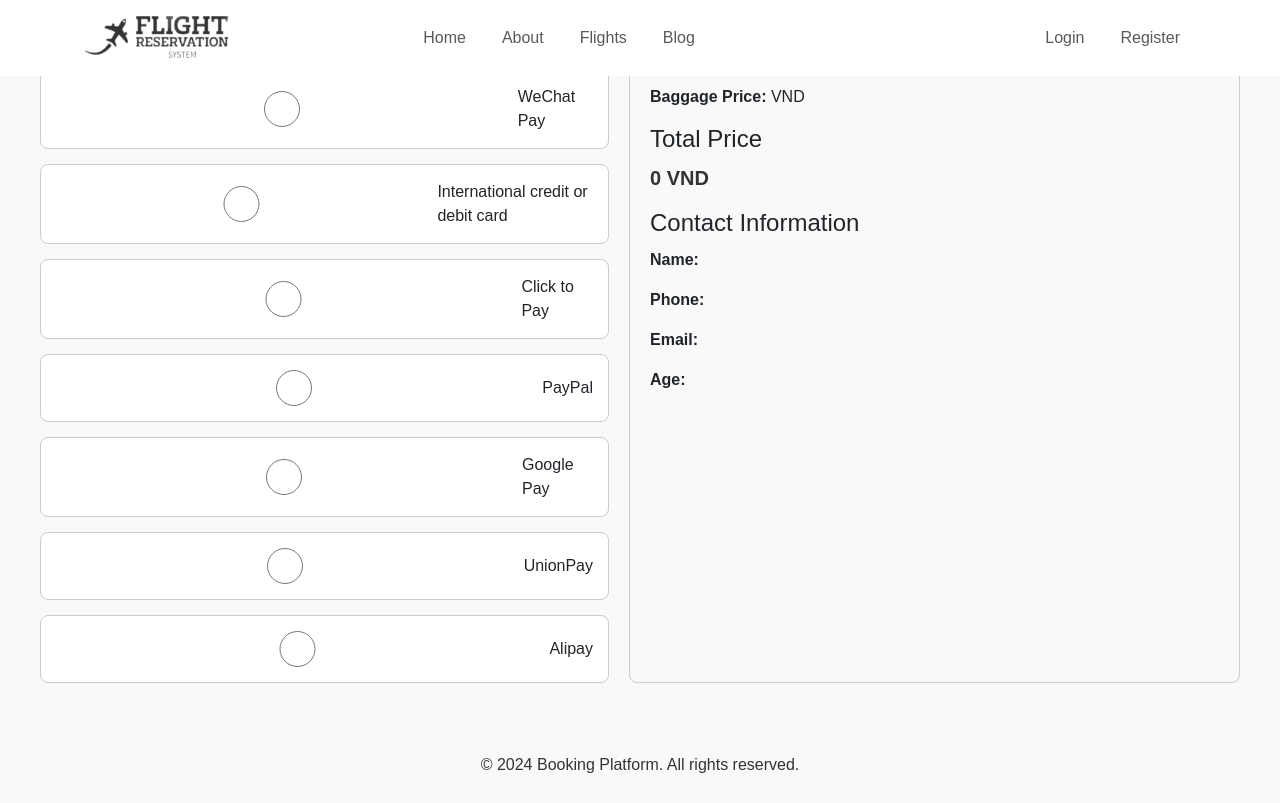
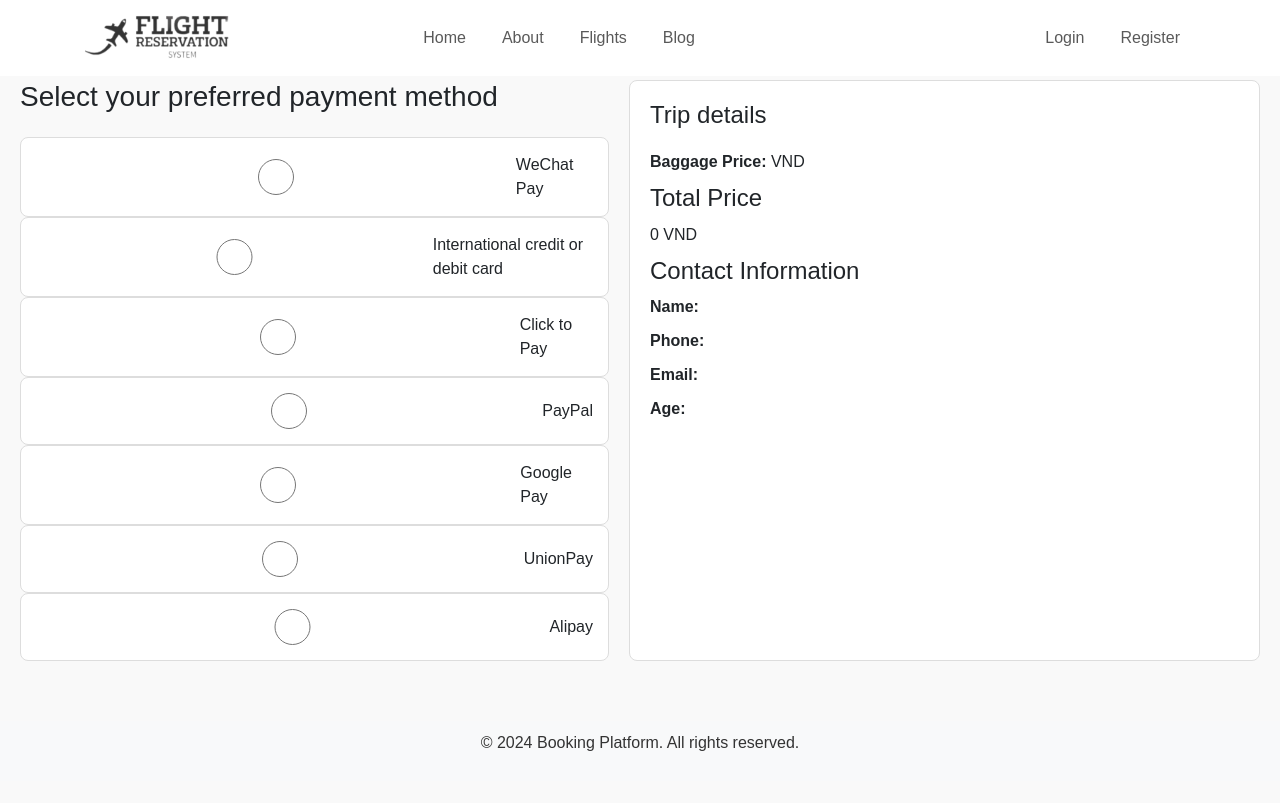
Before and after one commit to hoanghieu2385/Airline-Reservation-System, a React (Create React App) app in the folder frontend/: page /payment in a window 1280 px wide. Built offline with nearby package versions, Linux system fonts and the light colour scheme.

Commit message:
chinh payment

```diff
--- a/frontend/src/assets/css/Payment.css
+++ b/frontend/src/assets/css/Payment.css
@@ -1,81 +1,63 @@
-.payment-page {
+/* CSS for Proper Two-Column Layout on Payment Page */
+
+.payment-page-container {
   display: flex;
-    justify-content: center;
+  flex-wrap: nowrap; /* Keeps two-column layout */
+  gap: 20px;
   padding: 20px;
-    font-family: Arial, sans-serif;
-  }
-
-  .payment-container {
-    display: flex;
-    max-width: 1200px;
-    width: 100%;
+  margin-top: 60px; /* Ensures content stays below header */
+  justify-content: space-between;
 }
 
 .payment-methods {
   flex: 1;
-    margin-right: 20px;
-  }
-
-  .trip-details {
-    flex: 1;
-    padding: 20px;
-    border: 1px solid #ccc;
-    border-radius: 8px;
-    background-color: #f9f9f9;
-  }
-
-  .payment-methods h3 {
-    margin-bottom: 15px;
-  }
-
-  .payment-methods-list {
   display: flex;
   flex-direction: column;
   gap: 15px;
 }
 
 .payment-method-box {
+  border: 1px solid #ddd;
+  border-radius: 8px;
+  padding: 15px;
   display: flex;
   align-items: center;
-    padding: 15px;
-    border: 1px solid #ccc;
-    border-radius: 8px;
   background-color: #fff;
   cursor: pointer;
-    transition: all 0.3s ease;
+  justify-content: flex-start; /* Adjust for better alignment */
+  transition: box-shadow 0.3s ease;
 }
 
 .payment-method-box:hover {
-    box-shadow: 0 2px 8px rgba(0, 0, 0, 0.1);
+  box-shadow: 0px 4px 8px rgba(0, 0, 0, 0.1);
 }
 
-  .payment-method-box input {
-    margin-right: 10px;
+.payment-summary {
+  flex: 1;
+  border: 1px solid #ddd;
+  border-radius: 8px;
+  padding: 20px;
+  background-color: #fff;
 }
 
-  .payment-method-box label {
-    font-size: 16px;
-    cursor: pointer;
+.payment-summary h3 {
+  margin-bottom: 20px;
+  font-size: 1.5rem;
 }
 
-  .trip-details h3,
-  .trip-details h4 {
-    margin-bottom: 10px;
+.payment-summary p,
+.payment-summary .total-price {
+  margin: 10px 0;
 }
 
-  .total-price {
-    font-size: 20px;
-    font-weight: bold;
-    color: #333;
+/* Responsive Design */
+@media (max-width: 768px) {
+  .payment-page-container {
+    flex-direction: column; /* Stacks into one column for smaller screens */
   }
 
-  @media (max-width: 768px) {
-    .payment-container {
-      flex-direction: column;
-    }
-
-    .payment-methods {
-      margin-right: 0;
-      margin-bottom: 20px;
+  .payment-methods,
+  .payment-summary {
+    width: 100%; /* Ensures full width */
   }
 }
--- a/frontend/src/components/common/Register.js
+++ b/frontend/src/components/common/Register.js
@@ -15,7 +15,7 @@ function RegisterPage() {
   const [success, setSuccess] = useState('');
   const [passwordConditions, setPasswordConditions] = useState({
     hasUppercase: false,
-    hasSpecialChar: false,
+    hasSpecialChar  : false,
     hasMinLength: false,
   });
 
--- a/frontend/src/pages/client/Payment.js
+++ b/frontend/src/pages/client/Payment.js
@@ -21,7 +21,7 @@ const PaymentPage = () => {
         setContactInfo(contactInfo || {});
         setTotalPrice(totalPrice || 0);
       } else {
-        console.error("No data found in localStorage for 'tripDetails'");
+        console.error("No data found in localStorage for 'checkoutData'");
       }
     } catch (error) {
       console.error("Error parsing data from localStorage:", error);
@@ -39,8 +39,7 @@ const PaymentPage = () => {
   ];
 
   return (
-    <div className="payment-page">
-      <div className="payment-container">
+    <div className="payment-page-container">
       <div className="payment-methods">
         <h3>Select your preferred payment method</h3>
         <div className="payment-methods-list">
@@ -57,7 +56,7 @@ const PaymentPage = () => {
           ))}
         </div>
       </div>
-        <div className="trip-details">
+      <div className="payment-summary">
         <h3>Trip details</h3>
         <p>
           <strong>Baggage Price:</strong> {tripDetails.baggagePrice} VND
@@ -80,7 +79,6 @@ const PaymentPage = () => {
         </p>
       </div>
     </div>
-    </div>
   );
 };
 
--- a/frontend/src/routes/ClientRoutes.js
+++ b/frontend/src/routes/ClientRoutes.js
@@ -3,7 +3,7 @@ import React from "react";
 import { Route, Routes } from "react-router-dom";
 import HomePage from "../pages/client/HomePage";
 import Policies from "../pages/client/Policies";
-import Checkout from "../pages/client/Checkout";
+import CustomerDetail from "../pages/client/CustomerDetail";
 import ClientLayout from "../layouts/ClientLayout";
 import Login from "../components/common/Login";
 import Register from "../components/common/Register";
@@ -17,7 +17,7 @@ function ClientRoutes() {
                 <Route path="/" element={<HomePage />} />
 
                 <Route path="/policies" element={<Policies />} />
-                <Route path="/checkoutdetail" element={<Checkout />} />
+                <Route path="/customerdetail" element={<CustomerDetail />} />
                 <Route path="/payment" element={<PaymentPage />} />
                 <Route path="/login" element={<Login/>} />
                 <Route path="/register" element={<Register/>}/>
```
Also changed, not shown: frontend/src/pages/client/CustomerDetail.js (renamed from frontend/src/pages/client/Checkout.js). Lines whose indentation alone changed are shown as unchanged.
